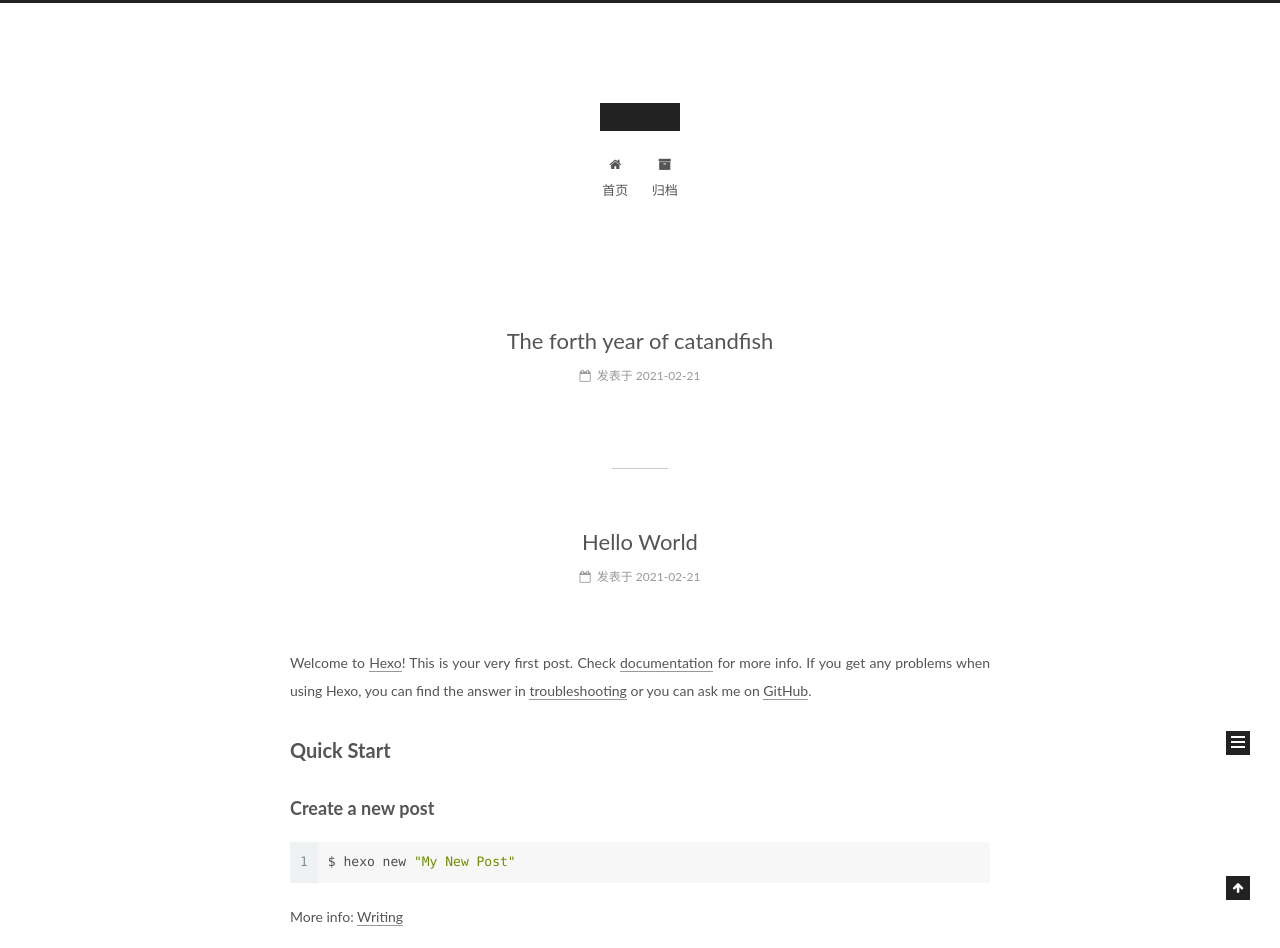
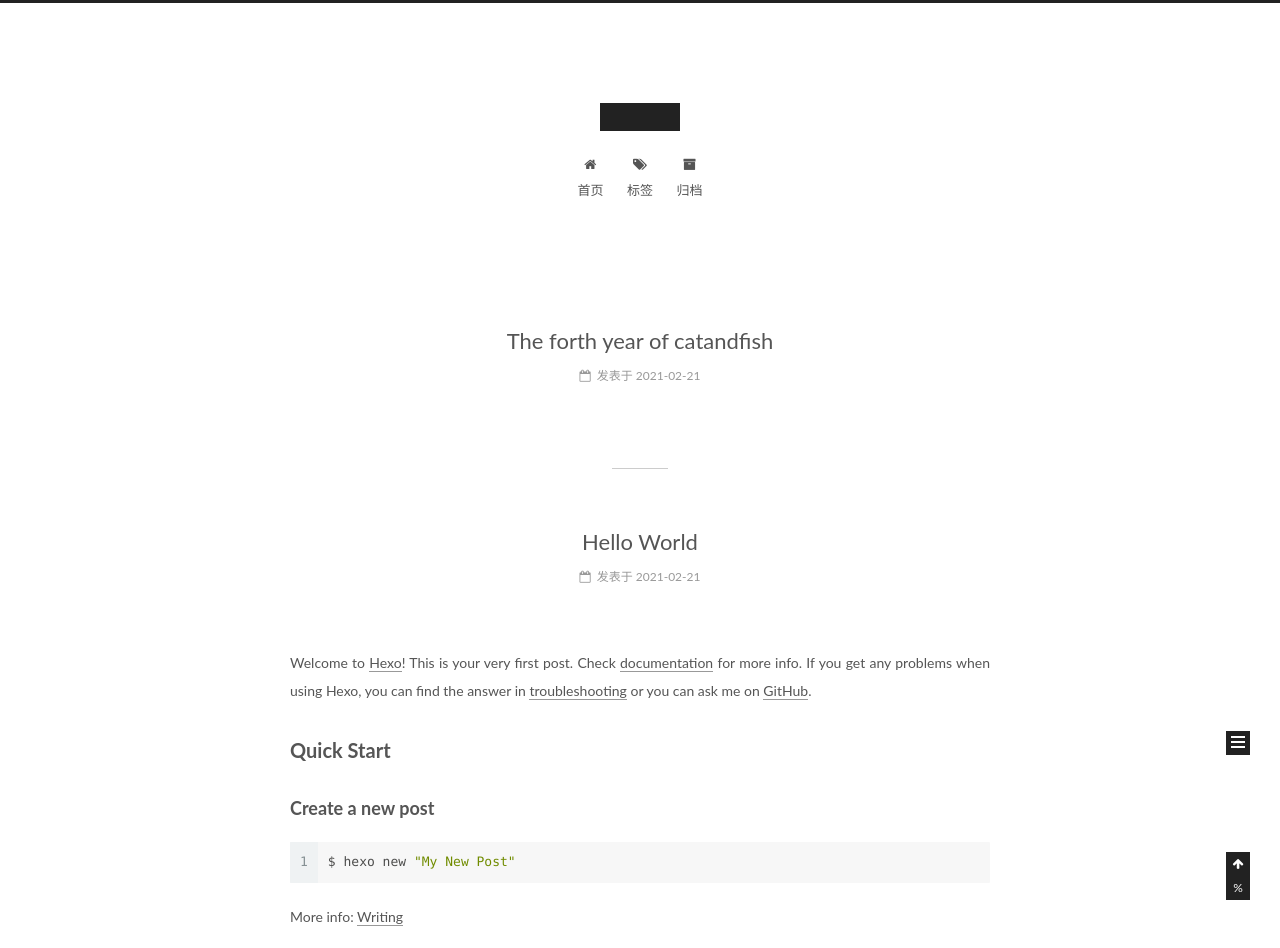
Before and after one commit to fishcat0221/fishcat0221.github.io, a plain HTML site: page index.html in a window 1280 px wide. Shown: the top 948 px of the page. Drawn offline with Linux system fonts and the light colour scheme.

Commit message:
Site updated: 2021-02-26 23:10:56

```diff
--- a/index.html
+++ b/index.html
@@ -94,7 +94,7 @@
     root: '',
     scheme: 'Muse',
     version: '5.1.4',
-    sidebar: {"position":"left","display":"post","offset":12,"b2t":false,"scrollpercent":false,"onmobile":false},
+    sidebar: {"position":"left","display":"post","offset":12,"b2t":false,"scrollpercent":true,"onmobile":false},
     fancybox: true,
     tabs: true,
     motion: {"enable":true,"async":false,"transition":{"post_block":"fadeIn","post_header":"slideDownIn","post_body":"slideDownIn","coll_header":"slideLeftIn","sidebar":"slideUpIn"}},
@@ -182,6 +182,16 @@
               <i class="menu-item-icon fa fa-fw fa-home"></i> <br />
 
             首页
+          </a>
+        </li>
+
+
+        <li class="menu-item menu-item-tags">
+          <a href="/tags/%20" rel="section">
+
+              <i class="menu-item-icon fa fa-fw fa-tags"></i> <br />
+
+            标签
           </a>
         </li>
 
@@ -588,6 +598,8 @@
       <div class="back-to-top">
         <i class="fa fa-arrow-up"></i>
 
+          <span id="scrollpercent"><span>0</span>%</span>
+
       </div>
 
 
```
Also changed, not shown: 2021/02/21/The-forth-year-of-catandfish/index.html (+13 -1 lines), 2021/02/21/hello-world/index.html (+13 -1 lines), archives/2021/02/index.html (+13 -1 lines), archives/2021/index.html (+13 -1 lines), archives/index.html (+13 -1 lines), categories/index.html (+13 -1 lines), tags/index.html (+13 -1 lines), images/favicon.ico (added).
